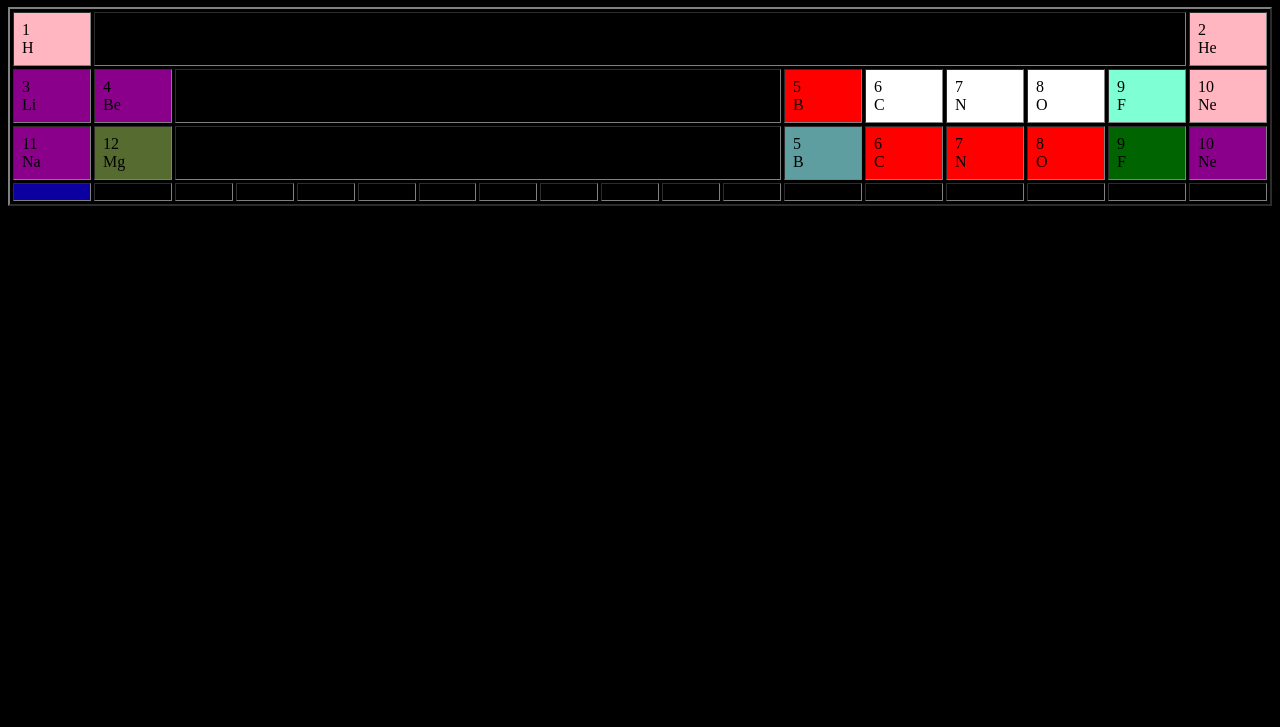
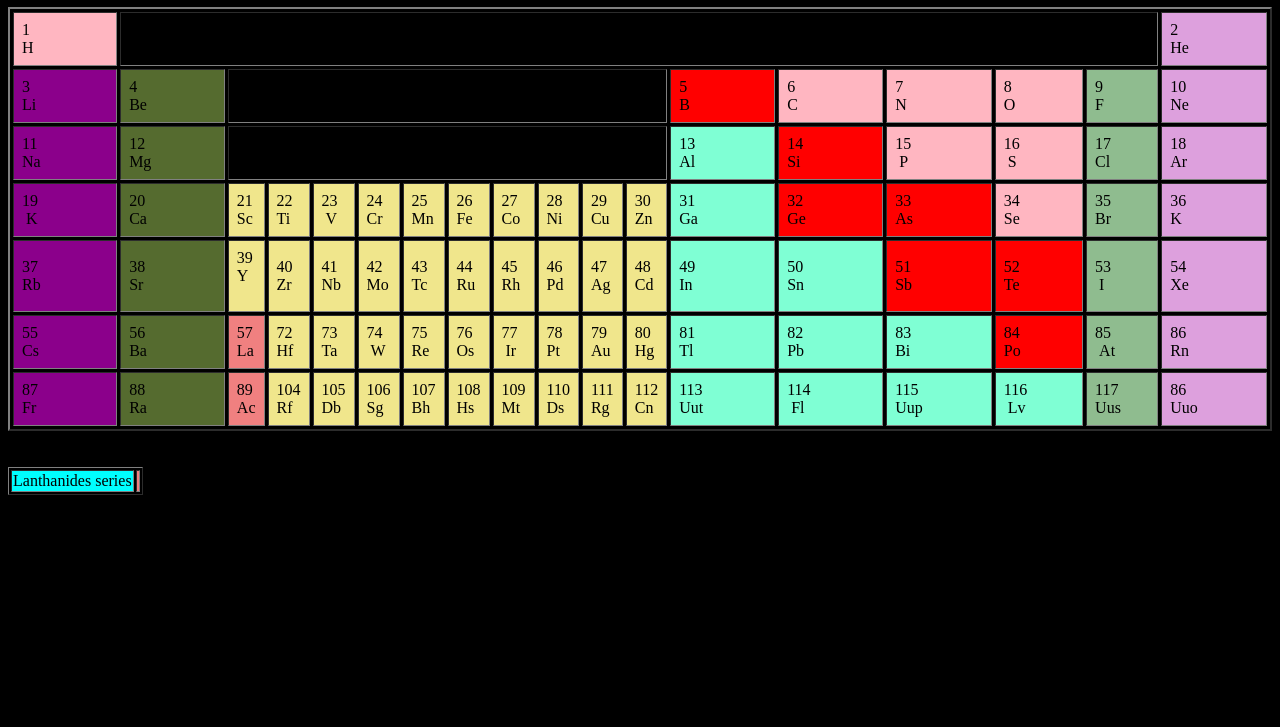
Before and after one commit to ermish24/html-assignment-4-, a plain HTML site: page periodic.html in a window 1280 px wide. Shown: the part 73-800 px from the top of the page. Drawn offline with Linux system fonts and the light colour scheme.

Commit message:
update periodic.html

```diff
--- a/periodic.html
+++ b/periodic.html
@@ -6,64 +6,126 @@
   <meta name="viewport" content="width=device-width, initial-scale=1">
   <title></title>
 </head>
-
-<body>
 <body bgcolor="black">
-  <center>
-  <h1 style="color: azure;" ><strong>Periodic Table</strong></h1>
-  </center>
-
    <center>
+     <h1 style="color: snow;">Periodic Table</h1>
+   </center>
    <table border="2" cellpadding="8" cellspacing="3" width="100%">
    <tr>
-    <td bgcolor="lightpink" width="60">1<br>H</td>
+    <td bgcolor="lightpink" width="100">1<br>H</td>
      <td colspan="16"></td>
-     <td bgcolor="lightpink" width="60">2<br>He</td>
+     <td bgcolor="plum" width="100">2<br>He</td>
    </tr>
    <tr>
-   <td bgcolor="darkmagenta" width="60">3<br>Li</td>
-   <td bgcolor="darkmagenta" width="60">4<br>Be</td>
+   <td bgcolor="darkmagenta" width="100">3<br>Li</td>
+   <td bgcolor="darkolivegreen" width="100">4<br>Be</td>
    <td colspan="10"></td>
-   <td bgcolor="red" width="60">5<br>B</td>
-   <td bgcolor="white" width="60">6<br>C</td>
-   <td bgcolor="white" width="60">7<br>N</td>
-   <td bgcolor="white" width="60">8<br>O</td>
-   <td bgcolor="Aquamarine" width="60">9<br>F</td>
-   <td bgcolor="lightpink" width="60">10<br>Ne</td>
+   <td bgcolor="red" width="100">5<br>B</td>
+   <td bgcolor="lightpink" width="100"  high="50">6<br>C</td>
+   <td bgcolor="lightpink" width="100">7<br>N</td>
+   <td bgcolor="lightpink" width="80">8<br>O</td>
+   <td bgcolor="darkseagreen" width="60">9<br>F</td>
+   <td bgcolor="plum" width="60">10<br>Ne</td>
   </tr>
-     <tr>
+  <tr>
      <td bgcolor="darkmagenta" width="60">11<br>Na</td>
      <td bgcolor="darkolivegreen" width="60">12<br>Mg</td>
      <td colspan="10"></td>
-     <td bgcolor="cadetblue" width="60">5<br>B</td>
-     <td bgcolor="red" width="60">6<br>C</td>
-     <td bgcolor="red" width="60">7<br>N</td>
-     <td bgcolor="red" width="60">8<br>O</td>
-     <td bgcolor="darkgreen" width="60">9<br>F</td>
-     <td bgcolor="darkmagenta" width="60">10<br>Ne</td>
-   </tr>
+     <td bgcolor="Aquamarine" width="60">13<br> Al</td>
+     <td bgcolor="red" width="60">14<br>  Si</td>
+     <td bgcolor="lightpink" width="60">15<br> &nbsp;P</td>
+     <td bgcolor="lightpink" width="60">16<br> &nbsp;S</td>
+     <td bgcolor="darkseagreen" width="60">17<br>  Cl</td>
+     <td bgcolor="plum" width="60">18<br>  Ar</td>
+  </tr>
   <tr>
-    <td bgcolor="<dialog></dialog>"></td>
-    <td></td>
-    <td></td>
-    <td></td>
-    <td></td>
-    <td></td>
-    <td></td>
-    <td></td>
-    <td></td>
-    <td></td>
-    <td></td>
-    <td></td>
-    <td></td>
-    <td></td>
-    <td></td>
-    <td></td>
-    <td></td>
-    <td></td>
+    <td bgcolor="darkmagenta">19 <br>&nbsp;K</td>
+    <td bgcolor="darkolivegreen">20 <br> Ca</td>
+    <td bgcolor="Khaki">21 <br>Sc</td>
+    <td bgcolor="Khaki">22 <br>Ti</td>
+    <td bgcolor="Khaki">23 <br>&nbsp;V</td>
+    <td bgcolor="Khaki">24 <br> Cr</td>
+    <td bgcolor="Khaki">25 <br>Mn</td>
+    <td bgcolor="Khaki">26 <br>Fe</td>
+    <td bgcolor="Khaki">27 <br>Co</td>    <td bgcolor="Khaki">28 <br>Ni</td>
+   <td bgcolor="Khaki">29 <br>Cu</td>
+    <td bgcolor="Khaki">30 <br>Zn</td>
+    <td bgcolor="Aquamarine">31 <br> Ga</td>
+    <td bgcolor="red">32 <br>Ge</td>
+    <td bgcolor="red">33 <br>As</td>
+    <td bgcolor="lightpink">34 <br>Se</td>
+    <td bgcolor="darkseagreen">35 <br>Br</td>
+    <td bgcolor="plum">36 <br>K </td>
+  <tr>
+   <td bgcolor="darkmagenta">37 <br>Rb</td>
+   <td bgcolor="darkolivegreen">38 <br>Sr</td>
+   <td bgcolor="khaki">39 <br>Y &nbsp;</td>
+   <td bgcolor="khaki">40 <br>Zr</td>
+   <td bgcolor="khaki">41 <br>Nb</td>
+   <td bgcolor="khaki">42<br>Mo</td>
+   <td bgcolor="khaki">43 <br>Tc</td>
+   <td bgcolor="khaki">44 <br>Ru</td>
+   <td bgcolor="khaki">45<br>Rh</td>
+   <td bgcolor="khaki">46 <br>Pd</td>
+   <td bgcolor="khaki">47 <br>Ag</td>
+   <td bgcolor="khaki">48 <br>Cd</td>
+  <td bgcolor="Aquamarine">49 <br>In</td>
+  <td bgcolor="Aquamarine">50 <br>Sn</td>
+  <td bgcolor="red">51 <br>Sb</td>
+  <td bgcolor="red">52 <br>Te</td>
+  <td bgcolor="darkseagreen">53 <br>&nbsp;I</td>
+  <td bgcolor="plum">54 <br>Xe</td>
   </tr>
-
+  <tr>
+    <td bgcolor="darkmagenta">55 <br>Cs</td>
+    <td bgcolor="darkolivegreen">56 <br>Ba</td>
+    <td bgcolor="LightCoral">57 <br>La</td>
+    <td bgcolor="khaki">72 <br>Hf</td>
+    <td bgcolor="khaki">73<br>Ta</td>
+    <td bgcolor="khaki">74 <br>&nbsp;W</td>
+    <td bgcolor="khaki">75 <br>Re</td>
+    <td bgcolor="khaki">76 <br>Os</td>
+    <td bgcolor="khaki">77<br>&nbsp;Ir</td>
+    <td bgcolor="khaki">78 <br> Pt</td>
+    <td bgcolor="khaki">79 <br> Au</td>
+    <td bgcolor="khaki">80 <br> Hg</td>
+    <td bgcolor="Aquamarine">81 <br>Tl</td>
+  <td bgcolor="Aquamarine">82<br>Pb</td>
+  <td bgcolor="Aquamarine">83 <br>Bi</td>
+  <td bgcolor="red">84<br>Po</td>
+  <td bgcolor="darkseagreen">85 <br>&nbsp;At</td>
+  <td bgcolor="plum">86 <br>Rn</td>
+  </tr>
+  <tr>
+   <td bgcolor="darkmagenta">87 <br>Fr</td>
+    <td bgcolor="darkolivegreen">88 <br>Ra</td>
+    <td bgcolor="LightCoral">89 <br>Ac</td>
+    <td bgcolor="khaki">104 <br>Rf</td>
+    <td bgcolor="khaki">105<br>Db</td>
+    <td bgcolor="khaki">106 <br>Sg</td>
+    <td bgcolor="khaki">107<br>Bh</td>
+    <td bgcolor="khaki">108<br>Hs</td>
+    <td bgcolor="khaki">109<br>Mt</td>
+    <td bgcolor="khaki">110<br> Ds</td>
+    <td bgcolor="khaki">111 <br> Rg</td>
+    <td bgcolor="khaki">112 <br> Cn</td>
+    <td bgcolor="Aquamarine">113 <br>Uut</td>
+  <td bgcolor="Aquamarine">114<br>&nbsp;Fl</td>
+  <td bgcolor="Aquamarine">115<br>Uup</td>
+  <td bgcolor="Aquamarine">116<br> &nbsp;Lv</td>
+  <td bgcolor="darkseagreen">117 <br>Uus</td>
+  <td bgcolor="plum">86 <br>Uuo</td>
+  </tr>
   <table/>
+  <br><br>
+  <center>
+  <table border="1">
+   <tr>
+    <td bgcolor="Cyan">Lanthanides series</td>
+    <td bgcolor="lightcoral"></td>
+    </tr>
+   </table>
+  </center>
 
 
 </body>
```
